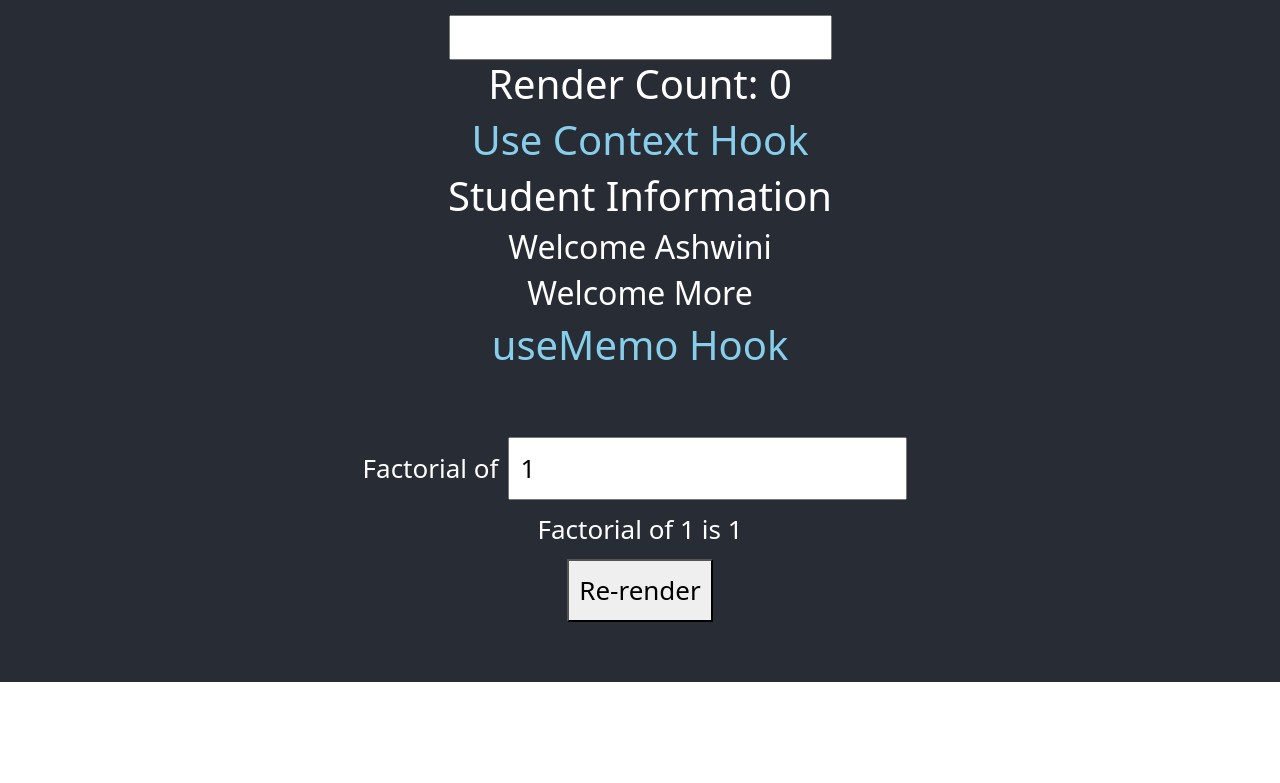
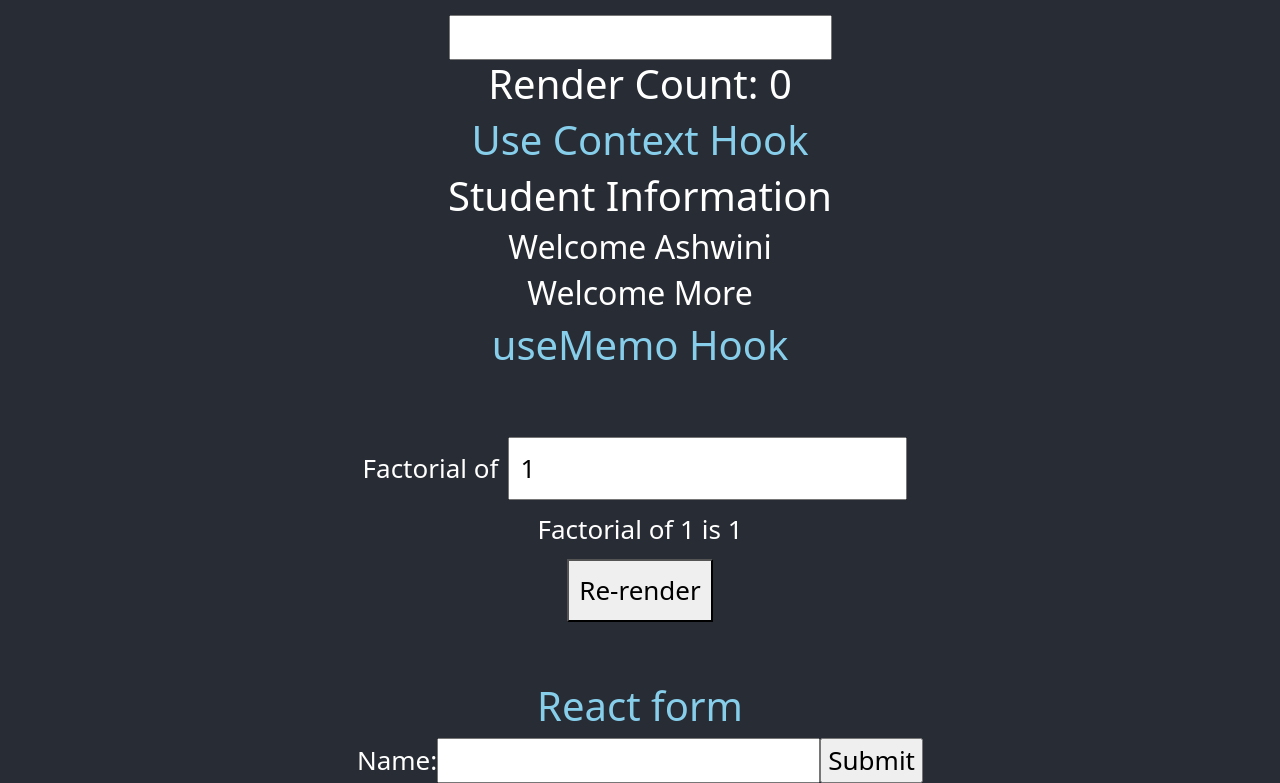
Before and after one commit to Ashwininmore/reactbasic, a React (Create React App) app: page / in a window 1280 px wide. Shown: the part 2237-3020 px from the top of the page. Before the commit the page ends 2919 px from the top, so only its background shows below. Built offline with nearby package versions, Linux system fonts and the light colour scheme.

Commit message:
form-in-react

```diff
--- a/package.json
+++ b/package.json
@@ -7,6 +7,7 @@
     "@testing-library/react": "^13.4.0",
     "@testing-library/user-event": "^13.5.0",
     "bootstrap": "^5.3.2",
+    "formik": "^2.4.5",
     "react": "^18.2.0",
     "react-bootstrap": "^2.10.1",
     "react-dom": "^18.2.0",
--- a/src/App.js
+++ b/src/App.js
@@ -17,6 +17,7 @@
 import StudentHome from './Component/useContextComp/StudentHome';
 import StudentContextComp from './Component/useContextComp/StudentContextComp';
 import Usememo from './Component/useMemo';
+import NameForm from './Component/NameForm';
 
 function App() {
   const data={name:'Swami'};
@@ -67,6 +68,8 @@
         </StudentContextComp>
         <h1 style={{color: "#87CEEB"}}>useMemo Hook</h1>
         <Usememo />
+        <h1 style={{color: "#87CEEB"}}>React form</h1>
+        <NameForm />
       </header>
 
     </div>
--- /dev/null
+++ b/src/Component/NameForm.js
@@ -0,0 +1,43 @@
+import React from "react";
+import {Component} from "react";
+class NameForm extends React.Component {
+  constructor(props) {
+    super(props);
+    this.state = {value: ''};
+
+    this.handleChange = this.handleChange.bind(this);
+    this.handleSubmit = this.handleSubmit.bind(this);
+  }
+
+  handleChange(event) {
+    this.setState({value: event.target.value});
+  }
+
+  handleSubmit(event) {
+    alert('A name was submitted: ' + this.state.value);
+    event.preventDefault();
+  }
+/*
+preventDefault() line prevents
+the form from actually submitting,
+giving you a chance to validate
+or process the input before
+submitting it to the server or
+updating the state of your React
+component. When the user clicks
+the "Submit" button, the input
+value is logged to the console.
+*/
+  render() {
+    return (
+      <form onSubmit={this.handleSubmit}>
+        <label>
+          Name:
+          <input type="text" value={this.state.value} onChange={this.handleChange} />
+        </label>
+        <input type="submit" value="Submit" />
+      </form>
+    );
+  }
+}
+export default NameForm;
```
Also changed, not shown: 1 other file (tests, documents, lock files or other folders).
